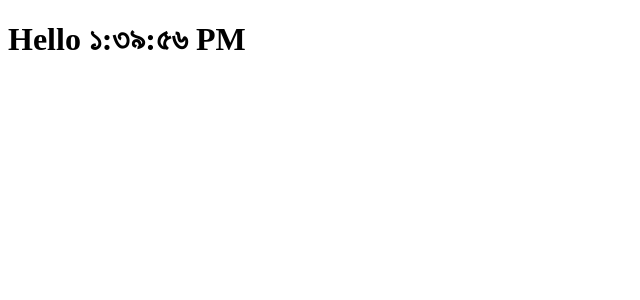
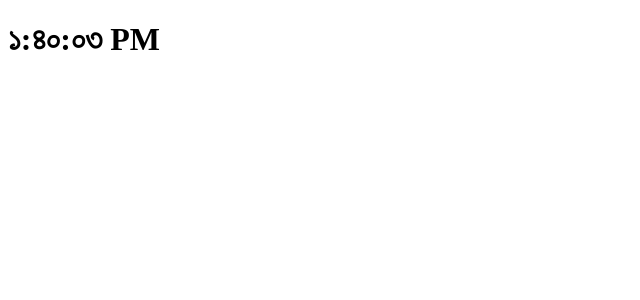
Before and after one commit to shuvo18103107/Deep-Dive-to-React, a React (Create React App) app: page / in a window 1280 px wide. Shown: the top 300 px of the page, without its empty margins (0-640 px from the left). Built offline with nearby package versions, Linux system fonts and the light colour scheme.

Commit message:
✅ React state and life cycle in class component

```diff
--- a/src/App.js
+++ b/src/App.js
@@ -1,6 +1,7 @@
+import Clock from './components/Clock';
 // eslint-disable-next-line
 const App = function () {
-    return <div>Hello World</div>;
+    return <Clock locale="bn-BD" />;
 };
 
 export default App;
--- /dev/null
+++ b/src/components/Clock.js
@@ -0,0 +1,69 @@
+import React from 'react';
+
+// eslint-disable-next-line
+class Clock extends React.Component {
+    // constructor(props) {
+    //     // cg amra jani base class er constructor ta call kori super diye
+    //     super(props); // parent class er constructor o call kore nite hobe
+    //     // ekhn amra state property ta use korbo component class theke mainly initialize korbo
+    //     this.state = { date: new Date() }; // er modee ekhn ami joto ichaa data rakhbo property nam diye ba method ja ichaa
+    // }
+    // props ke kaje lagiye jodi kono state ke initialize kora hoi ba kaje lage tokhn e constructor use kore kaj korbo noile amra jodi props use na hoi state e taile constructor bad diye direct state ta likhe dibo
+    state = { date: new Date() }; // props use kori nai tai shortcut e likhlam
+
+    // state er vitor kono property jokhn kono particular way te change korbo tokhn render ta abar call hobe o updated state ta kaj korbe
+    // ekhn ekta function use kore ei state ta change korte hobe jeta component class setstate nam e diye dice
+    // dom e asar por amader elemnt ta erpr amra stat change korbo kicuta jquery te document.ready er moto jeta react e componentDidMount(). eta react er ekta life cycle hook
+    componentDidMount() {
+        // eta run kore jokhn component dom e first time render hoi
+        this.clockTimer = setInterval(() => {
+            this.tick();
+        }, 1000);
+    }
+
+    componentWillUnmount() {
+        // jokhn component ta dome thakbe na/chole jaowar somoi eta call kore tokhn to oi component er state taow off kora drkr seta ei function theke kori
+        clearInterval(this.clockTimer);
+    }
+
+    // render 1st time call korbe erpor virtual dom theke dome amra dekhbo element ta seta erpr componentdidmount e jabe sekhane amra setstate change kore amra state ta change korte parbo tokhn abar render call korbe
+    tick() {
+        this.setState({
+            date: new Date(),
+        }); // er vitor ekta updated obj dite hobe
+    }
+
+    render() {
+        const { locale } = this.props;
+        const { date } = this.state;
+        return (
+            <h1 className="text">
+                <span className="text"> {date.toLocaleTimeString(locale)}</span>
+            </h1>
+        );
+    }
+}
+
+export default Clock;
+/*
+component er stat mane data change , props stat na cg eta bire theke data dicii just
+props tai bire theke mane parent theke ekta component e data pass kori kintu stat holo ekta component er vitorer data change capbility
+render jmn react.component er ekta method sevabe react.component er state o ekta property
+state er vitor hold korbe eta component er ekta dabase hisave chinta kora jai
+class e amra jani kicu initialize korte hole constructor use korte hoi r ekhane amra by defaulr props ta paramter hisave pabo
+*****Some state Guideline*****
+1. setstate na call korle render hobe na state , tai sestate modify kora jabe na state diye like this.state.date = new Date();//wrong
+2.state update may be asynchronus mane ekta component e onkgula setstate call hocee tahole react setstae guloke eksathe batch kore update kore tokhn dekha jai jinista async way te kaj korce apni je time e setstate expect korcen naow hote pare
+tokhn amra this.setstate e obj pass na kore function dibo this.setstate(state,props)=>
+onk somoi amra setstate e ager state ta niye kaj kori kintu dekha gelo ager state er age r ekta state execute hoye gelo tokhn somosaa kintu function use korle state argument e amra thick exact ager state tai pabo
+summary holo sestate e ager state niye kaj korte chaile function ba arrow function use korbo noile just as usual object
+3. states updates are merged
+mane setstate e amra state er vitor je property declare kori erpr setstate e jokhn jei property ta change hobe just oitai use korbo tokhn 2  state er property r setstate e same sei property er change ta compare hoye merge hobe means update korbe , state e multiple property thakbe amra jokhn jeta drkr ssetstate e seta use korbo
+state er vitor ref type kicu property thakle like array ,object,function etc egula immutably ei state gula change korte hobe, mane setstate er age state er property jegula re4f type eiguyla change korle render abar call kore
+tai always state er vitor ref gular ekta shallow copy niye erpr jodi change kora lage setstate er age tokhn korbo
+4. The data flows down
+react one way te data flow kore ,angular ba others framework 2 way te kore
+ekta component tar state er data child component gulake dite pare kintu child component gula janbei na je tar props er ei datar source kotha theke aslo
+one way te amra data flow korte pari parent component er state er data child component easily props hisave use korte pare
+
+*/
--- a/src/index.js
+++ b/src/index.js
@@ -1,37 +1,12 @@
 import React from 'react';
 import ReactDOM from 'react-dom';
-// eslint-disable-next-line
-// const Clock = function ({locale}) {
-//   // react components return react element
-//   // components recieve properties from outside
-//     return (
-//         <h1 className="text">
-//             <span className="text">Hello {new Date().toLocaleTimeString(locale)}</span>
-//         </h1>
-//     );
-// };
-// eslint-disable-next-line
-class Clock extends React.Component {
-    // by default ekhane object o create hoi + render method theke jeta parent component theke pai seta theke eleemnt return kore
-    // bire theke props(attribure/function arguments) gula jokhn pathabo ei class e tokhn eta react.component er class er props e pabo
-    // this.props ='' evabe modify korte gele react render abar call kore new vabe cg amra jani element er proiperty change kora jai na new vabe create kora jai
-    render() {
-        const { locale } = this.props;
-        return (
-            <h1 className="text">
-                <span className="text">Hello {new Date().toLocaleTimeString(locale)}</span>
-            </h1>
-        );
-    }
-}
-// ReactDOM.render(Clock(), document.getElementById('root'));
-ReactDOM.render(<Clock locale="bn-BD" />, document.getElementById('root'));
-/* 1st benifit using component ->we can reuse it everywhere ,element er moto barbar banan lagbe na
-2nd benifit -> component e amra parameter use korte pari ei parameter gula object hisave recieve hoi,joto parameter pass korbo toto object er property create hobe oi component e parameter hisave, jehutu obj pass korci tai obj destructing kore seta use korte parbo
-ei functional component charaow react e class use kore component create kora jai, functional component e ekhane kintu data change ta listen hocee na just reuse korci tai class component use korbo jate dynamic change ta listen hoi sathe react element o return kore
-class component use kori jate amra statful component create kora jai, functional component e kintu stat change korar capability chilo na change  korte chaile bire theke data pass kora lagto
-class component e nijei nijer ekta stat create korte parbe seta change o korte parbe, functional component react chinte pare class keow chinate chaile react er react.classcomponent use korte hbe
-extends korar por amra likhte parbo <clock/> eivabe cg ekhn se first e same vabe dekhbe ei nam e kono function ace kina erpr dekhbe class component ace kina, paowar por ei class er vitore se nije nijei eklta obj banai and sei class er render namok method take call kore dei, so ekhn print() na render call korte hobe eta define kora ace react er component class er vitor
-so internal class er vitor sob kaj korbo r ultimately render er vitor ekta eleemnt return korbo
-ekhn class component er vitor value pass korle react.component er props namok property er vitor eta bosai dei
-*/
+import App from './App';
+import reportWebVitals from './reportWebVitals';
+
+ReactDOM.render(
+    <React.StrictMode>
+        <App />
+    </React.StrictMode>,
+    document.getElementById('root')
+);
+reportWebVitals();
```
